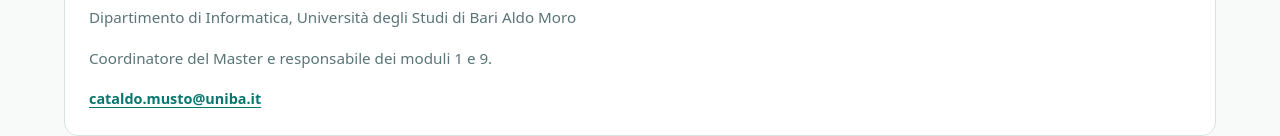
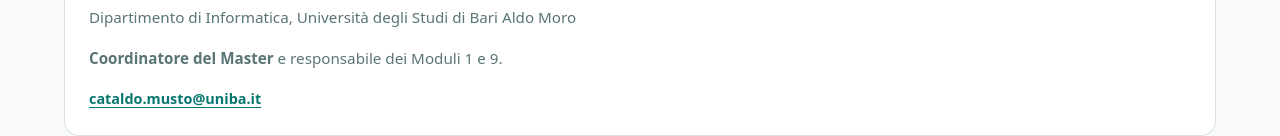
Before and after one commit to swapUniba/MasterWebsite, an Astro site: page /docenti in a window 1280 px wide. Shown: the part 824-960 px from the top of the page. Built offline with nearby package versions, Linux system fonts and the light colour scheme; Astro itself is replaced by a stand-in of ours.

Commit message:
Update src/content/faculty/cataldo-musto.md (via Pages CMS)

```diff
--- a/src/content/faculty/cataldo-musto.md
+++ b/src/content/faculty/cataldo-musto.md
@@ -9,4 +9,4 @@ email: cataldo.musto@uniba.it
 order: 10
 featured: true
 ---
-Coordinatore del Master e responsabile dei moduli 1 e 9.
+**Coordinatore del Master** e responsabile dei Moduli 1 e 9.
```
